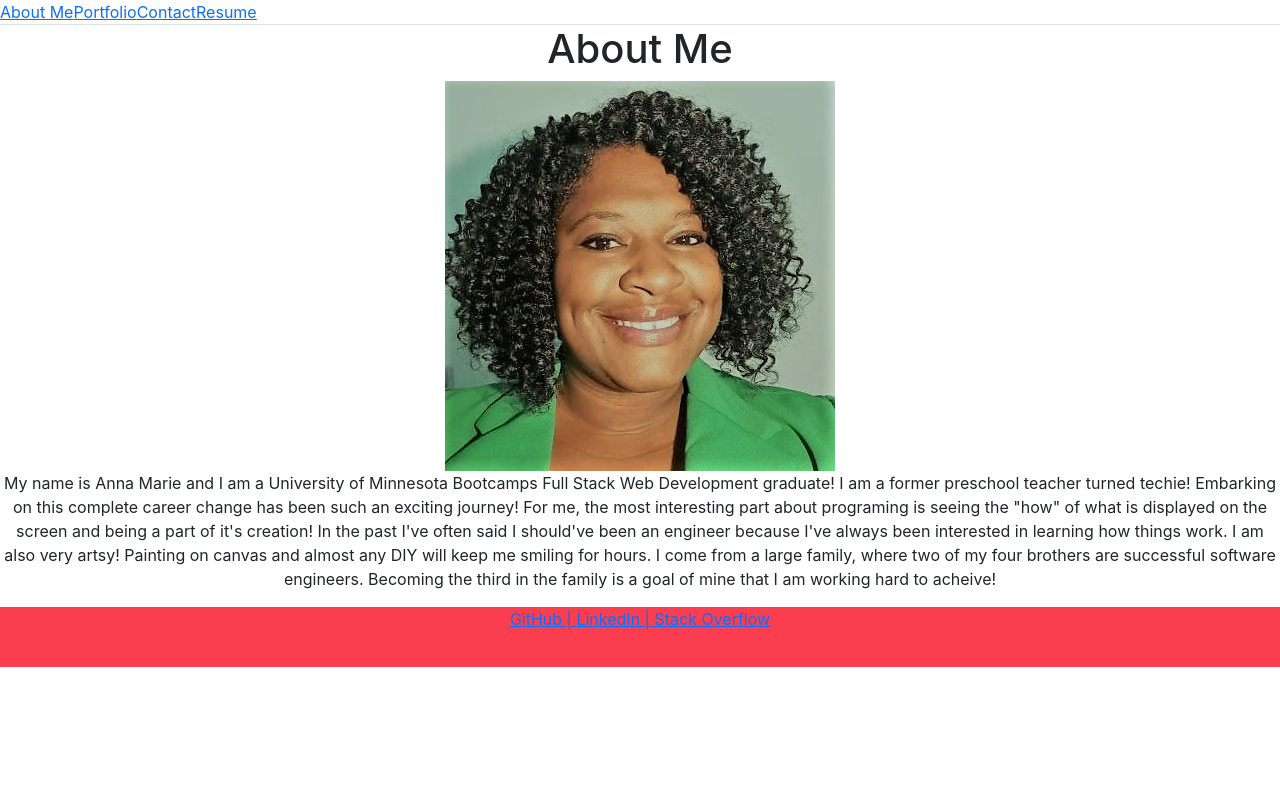
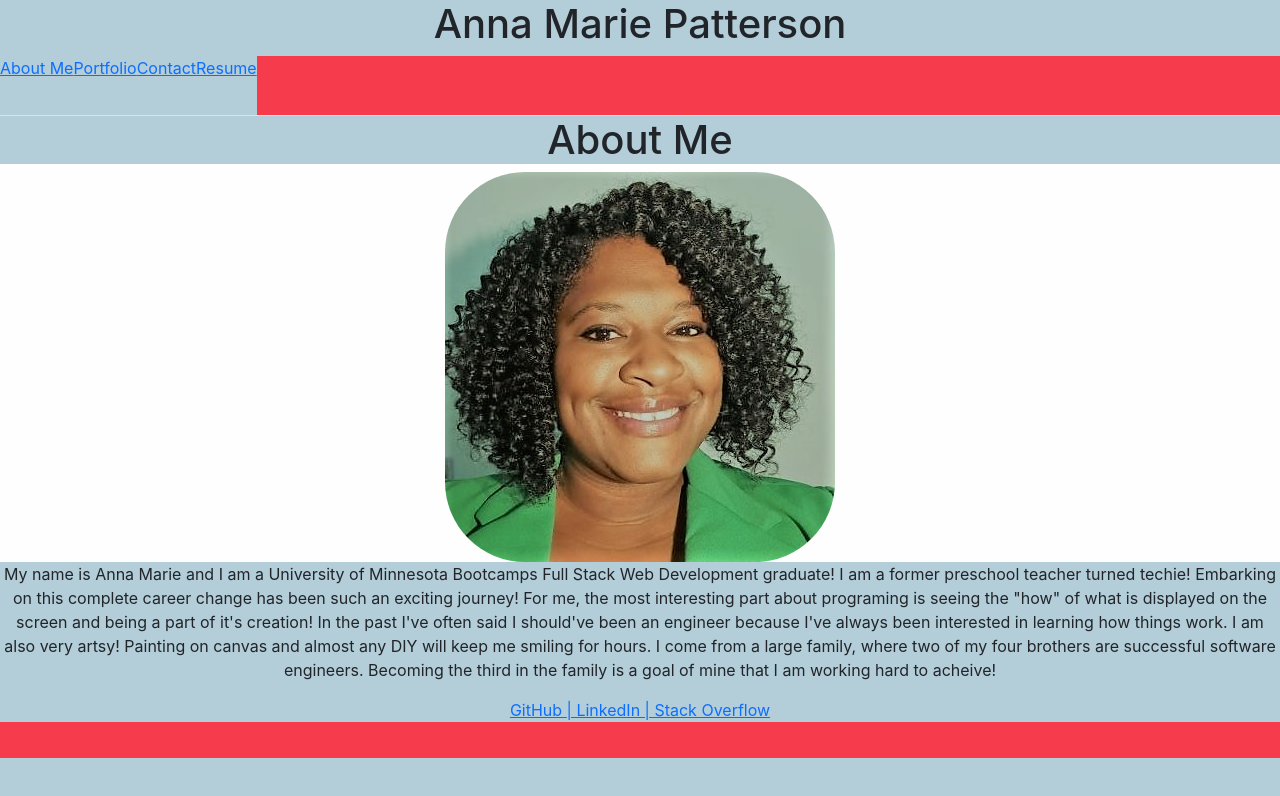
Before and after one commit to ampatte/snippets-of-annamarie, a React (Create React App) app: page / in a window 1280 px wide. Shown: the top 796 px of the page. Built offline with nearby package versions, Linux system fonts and the light colour scheme.

Commit message:
playing with css

```diff
--- a/src/components/About.js
+++ b/src/components/About.js
@@ -1,9 +1,10 @@
 import React from 'react';
 import mee from './../assets/portraits/mee.jpg';
 
+
 export default function About() {
   return (
-    <div>
+    <div className='about'>
       <h1>About Me</h1>
       <img className='img' src= {mee} alt='me'/>
       <p>
--- a/src/components/Header.js
+++ b/src/components/Header.js
@@ -1,13 +1,15 @@
 import React from 'react';
 import './styles/Header.css';
+import './Nav';
 
 function Header() {
 
   return (
     <header  className='header'>
-      <nav>
+      <h1>Anna Marie Patterson</h1>
 
-      </nav>
+
+
     </header>
   );
 }
--- a/src/components/Resume.js
+++ b/src/components/Resume.js
@@ -2,7 +2,7 @@ import React from 'react';
 
 export default function Resume() {
   return (
-    <div>
+    <div className='resume'>
       <h1>Resume</h1>
       <p>
 
--- a/src/components/styles/Content.css
+++ b/src/components/styles/Content.css
@@ -0,0 +1,30 @@
+.pic{
+
+    background-repeat: no-repeat;
+    background:fixed
+}
+
+.img{
+    border-image-outset: 50cm;
+    border-radius: 5em;
+}
+
+*{
+  background-color: rgb(179, 206, 217);
+}
+
+.about{
+    background-image: url(../../assets/backgrounds/open_the_door.jpg)
+}
+
+.portfolio{
+    background-image: url(../../assets/backgrounds/sky\'s_the_limit.jpg)
+}
+
+.contact{
+    background-image: url(../../assets/backgrounds/sky\'s_the_limit.jpg)
+}
+
+.resume{
+    background-image: url(../../assets/backgrounds/open_the_door.jpg)
+}
--- a/src/components/styles/Header.css
+++ b/src/components/styles/Header.css
@@ -1,5 +1,5 @@
-.navbar {
-    background: #9a1b1b;
+.nav {
+    background: #fa3447f3;
     height: 60px;
   }
 
@@ -10,3 +10,6 @@
     margin: 5px;
     line-height: 3;
   }
+  header{
+    background-image: url(../../assets/backgrounds/sky\'s_the_limit.jpg)
+  }
```
